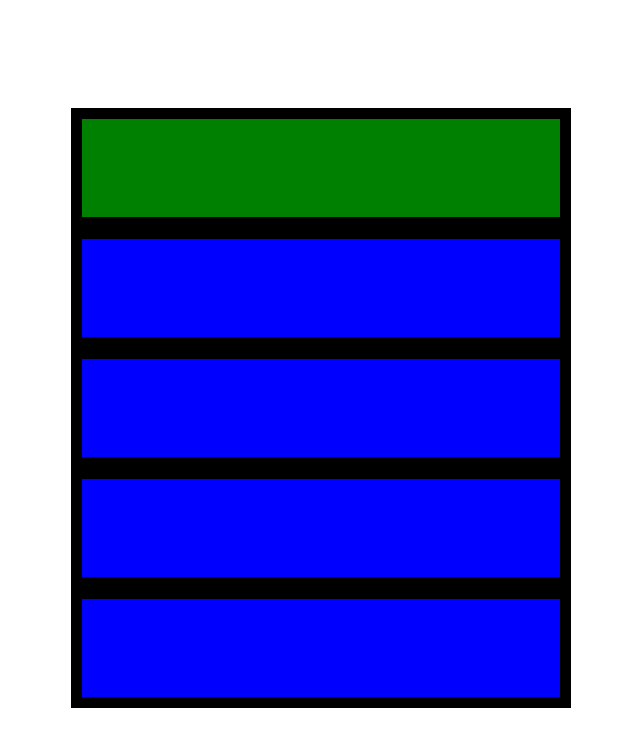
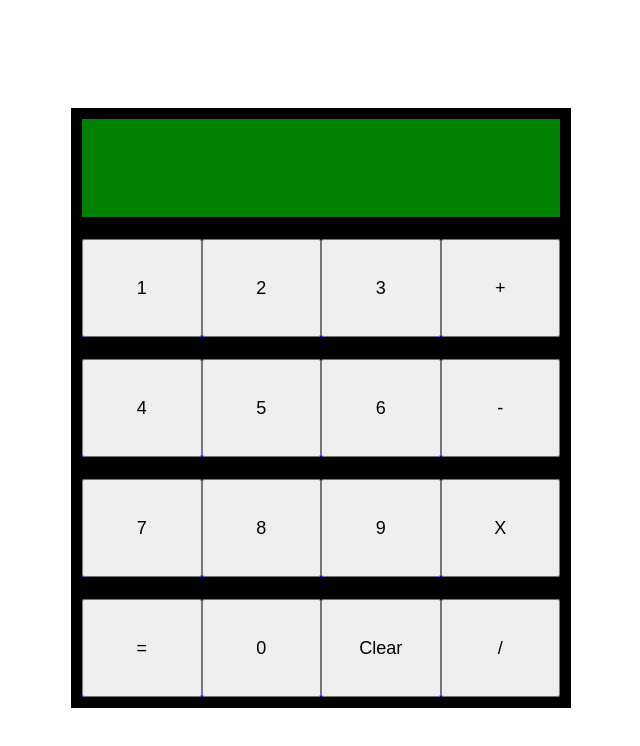
Before and after one commit to gerby876/TOP_calc, a plain HTML site: page index.html in a window 1280 px wide. Shown: the whole page, without its empty margins (319-959 px from the left). Drawn offline with Linux system fonts and the light colour scheme.

Commit message:
Add buttons and display to calc add text to buttons

```diff
--- a/script.js
+++ b/script.js
@@ -4,15 +4,90 @@ const display = document.createElement("div");
 display.classList.add("display");
 container.appendChild(display);
 
-function rows() {
-    for (i=0; i<4; i++) {
-    const row = document.createElement("div");
-    row.classList.add("rows");
-    container.appendChild(row);
-    };
-};
+const row1 = document.createElement("div");
+row1.classList.add("rows");
+container.appendChild(row1);
+    const button1 = document.createElement("button");
+    button1.classList.add("button");
+    button1.textContent = "1"
+    const button2 = document.createElement("button");
+    button2.classList.add("button");
+    button2.textContent = "2"
+    const button3 = document.createElement("button");
+    button3.classList.add("button");
+    button3.textContent = "3"
+    const buttonA = document.createElement("button");
+    buttonA.classList.add("button");
+    buttonA.textContent = "+"
 
-rows()
+    row1.appendChild(button1);
+    row1.appendChild(button2);
+    row1.appendChild(button3);
+    row1.appendChild(buttonA);
+
+
+const row2 = document.createElement("div");
+row2.classList.add("rows");
+container.appendChild(row2);
+    const button4 = document.createElement("button");
+    button4.classList.add("button");
+    button4.textContent = "4"
+    const button5 = document.createElement("button");
+    button5.classList.add("button");
+    button5.textContent = "5"
+    const button6 = document.createElement("button");
+    button6.classList.add("button");
+    button6.textContent = "6"
+    const buttonS = document.createElement("button");
+    buttonS.classList.add("button");
+    buttonS.textContent = "-"
+
+    row2.appendChild(button4);
+    row2.appendChild(button5);
+    row2.appendChild(button6);
+    row2.appendChild(buttonS);
+
+const row3 = document.createElement("div");
+row3.classList.add("rows");
+container.appendChild(row3);
+    const button7 = document.createElement("button");
+    button7.classList.add("button");
+    button7.textContent = "7"
+    const button8 = document.createElement("button");
+    button8.classList.add("button");
+    button8.textContent = "8"
+    const button9 = document.createElement("button");
+    button9.classList.add("button");
+    button9.textContent = "9"
+    const buttonX = document.createElement("button");
+    buttonX.classList.add("button");
+    buttonX.textContent = "X"
+
+    row3.appendChild(button7);
+    row3.appendChild(button8);
+    row3.appendChild(button9);
+    row3.appendChild(buttonX);
+
+const row4 = document.createElement("div");
+row4.classList.add("rows");
+container.appendChild(row4);
+    const buttonE = document.createElement("button");
+    buttonE.classList.add("button");
+    buttonE.textContent = "="
+    const button0 = document.createElement("button");
+    button0.classList.add("button");
+    button0.textContent = "0"
+    const buttonC = document.createElement("button");
+    buttonC.classList.add("button");
+    buttonC.textContent = "Clear"
+    const buttonD = document.createElement("button");
+    buttonD.classList.add("button");
+    buttonD.textContent = "/"
+
+    row4.appendChild(buttonE);
+    row4.appendChild(button0);
+    row4.appendChild(buttonC);
+    row4.appendChild(buttonD);
 
 
 
--- a/style.css
+++ b/style.css
@@ -28,4 +28,10 @@ body{
     border: solid;
     flex: 1;
     margin: 1vh;
+    display: flex;
 }
+
+.button{
+    flex: 1;
+    font-size: large;
+}
```
